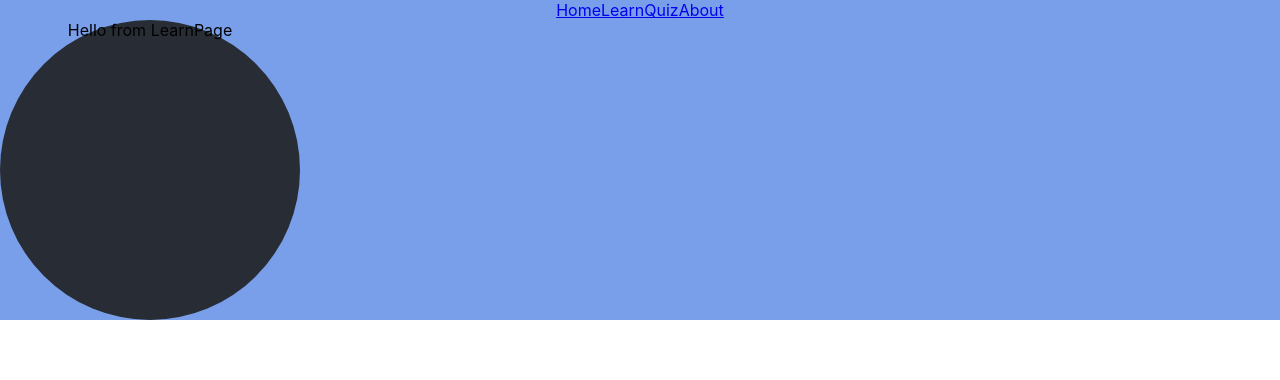
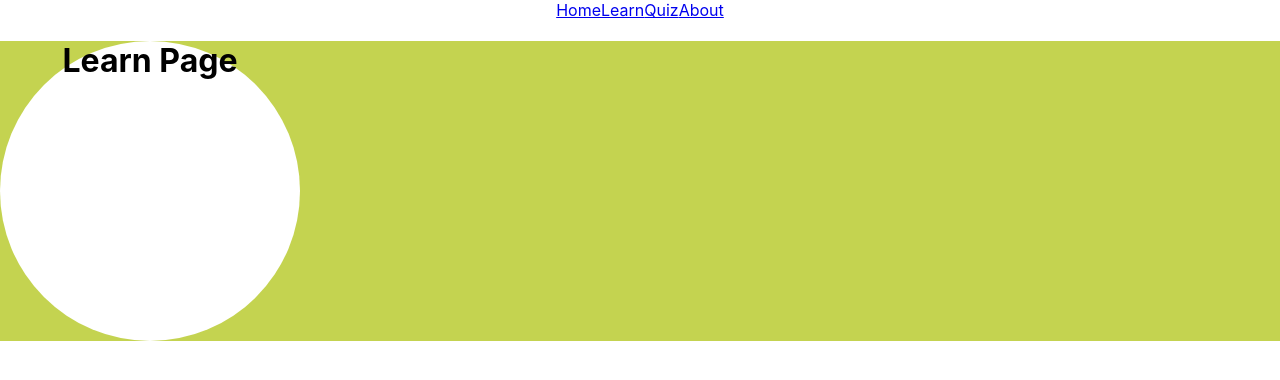
Before and after one commit to rosiegracejones/all-about-colours, a React (Create React App) app: page /learn in a window 1280 px wide. Shown: the top 380 px of the page. Built offline with nearby package versions, Linux system fonts and the light colour scheme.

Commit message:
created BackgroundColour component and circle-div

```diff
--- a/src/Components/App/App.css
+++ b/src/Components/App/App.css
@@ -1,11 +1,10 @@
 .App {
   text-align: center;
-  background-color: #799fea;
 }
 
 .circle-div {
   border-radius: 50%;
   width: 300px;
   height: 300px;
-  background-color: #282c34;
+  background-color: white;
 }
--- a/src/Components/App/App.js
+++ b/src/Components/App/App.js
@@ -4,6 +4,7 @@ import Homepage from "../../Pages/Homepage";
 import AboutPage from "../../Pages/AboutPage";
 import QuizPage from "../../Pages/QuizPage";
 import LearnPage from "../../Pages/LearnPage";
+import BackgroundColour from "../BackgroundColour/BackgroundColour";
 
 import "./App.css";
 
@@ -12,14 +13,14 @@ function App() {
     <BrowserRouter>
       <div className="App">
         <Navbar />
-        <div className="circle-div">
+
         <Routes>
           <Route exact path="/" element={<Homepage />} />
           <Route path="/about" element={<AboutPage />} />
           <Route path="/learn" element={<LearnPage />} />
           <Route path="/quiz" element={<QuizPage />} />
         </Routes>
-      </div></div>
+      </div>
     </BrowserRouter>
   );
 }
--- /dev/null
+++ b/src/Components/BackgroundColour/BackgroundColour.js
@@ -0,0 +1,5 @@
+function BackgroundColour({ children, backgroundColour }) {
+  return <div style={{ backgroundColor: backgroundColour }}>{children}</div>;
+}
+
+export default BackgroundColour;
--- a/src/Pages/Homepage.js
+++ b/src/Pages/Homepage.js
@@ -1,18 +1,28 @@
 import NameInput from "../Components/NameInput/NameInput";
 import WelcomeDisplay from "../Components/WelcomeDisplay/WelcomeDisplay";
+import BackgroundColour from "../Components/BackgroundColour/BackgroundColour";
 import { useState } from "react";
 import "./Homepage.css";
 
 function Homepage() {
-
   const [name, setName] = useState("");
   const [visibility, setVisibility] = useState(false);
 
-  return visibility ?(
+  return visibility ? (
     <div>
-      <WelcomeDisplay name={name} />
+      <BackgroundColour backgroundColour="#d1b9ed">
+        <div className="circle-div">
+          <WelcomeDisplay name={name} />
+        </div>
+      </BackgroundColour>
     </div>
-  ) : (<NameInput setName = {setName} setVisibility = {setVisibility}/>)
+  ) : (
+    <BackgroundColour backgroundColour="#d1b9ed">
+      <div className="circle-div">
+        <NameInput setName={setName} setVisibility={setVisibility} />
+      </div>
+    </BackgroundColour>
+  );
 }
 
 export default Homepage;
--- a/src/Pages/LearnPage.js
+++ b/src/Pages/LearnPage.js
@@ -1,3 +1,13 @@
+import BackgroundColour from "../Components/BackgroundColour/BackgroundColour";
+
 export default function LearnPage() {
-  return "Hello from LearnPage";
+  return (
+    <div className="LearnPage">
+      <BackgroundColour backgroundColour="#c4d350">
+        <div className="circle-div">
+          <h1>Learn Page</h1>
+        </div>
+      </BackgroundColour>
+    </div>
+  );
 }
```
